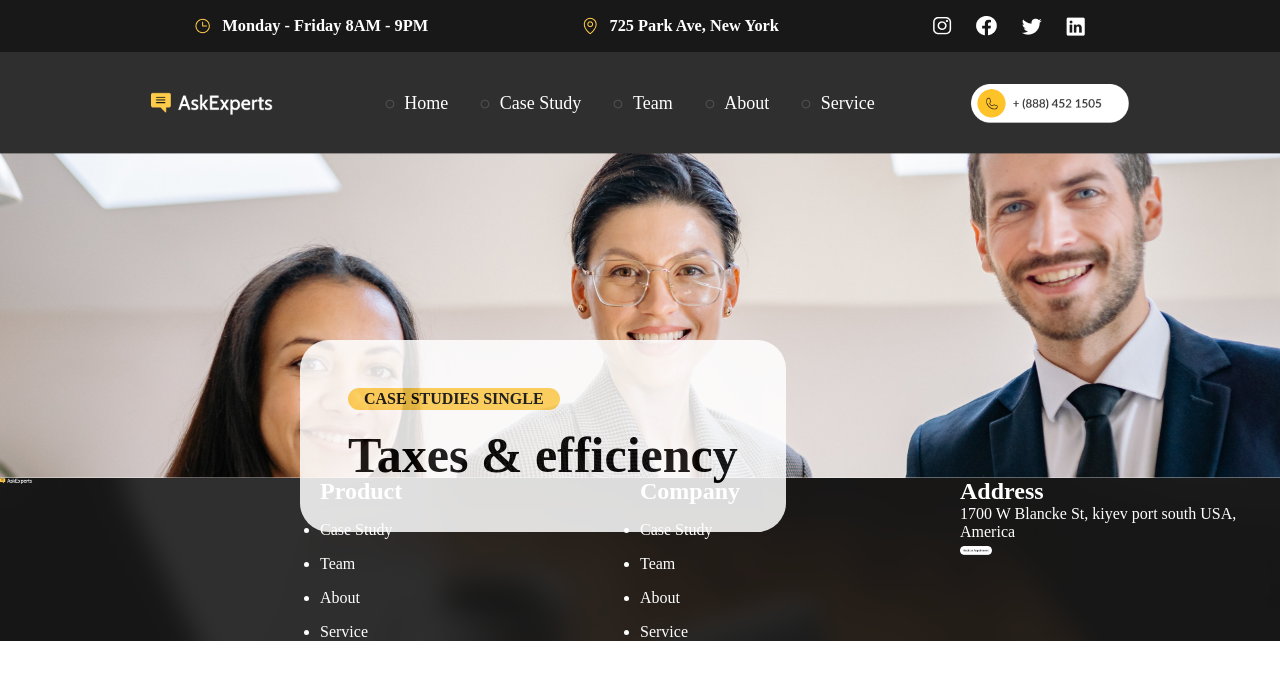
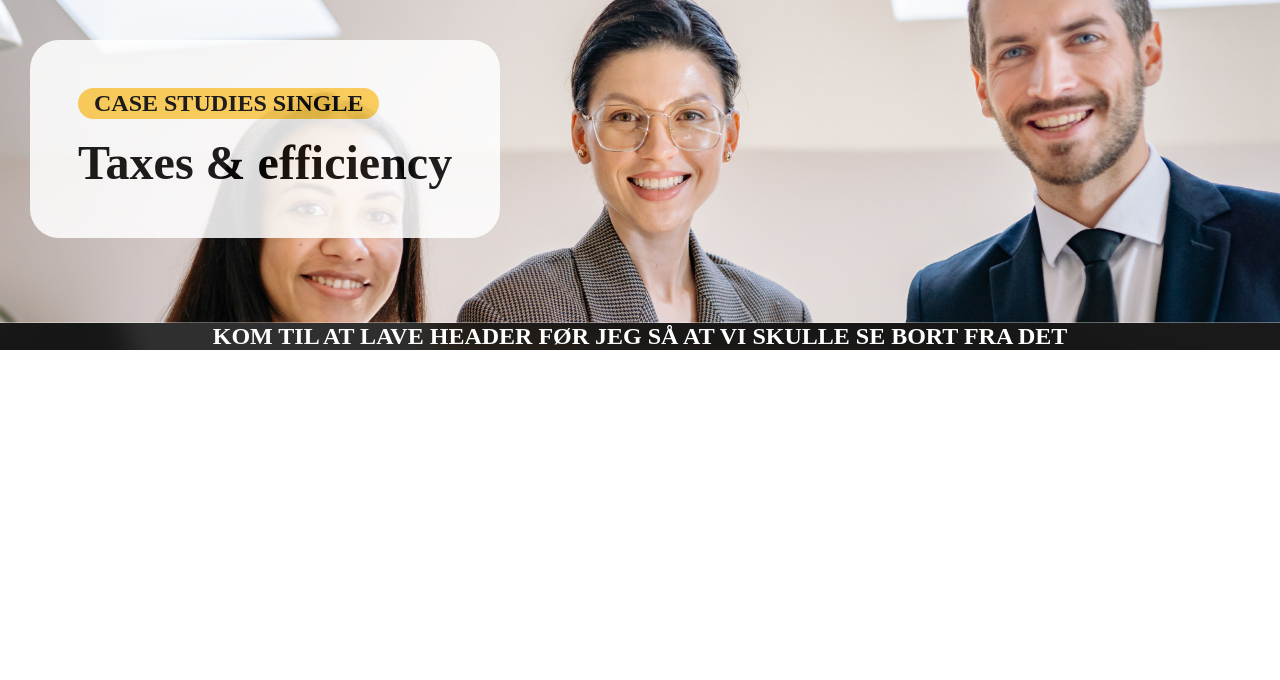
Before and after one commit to Banemann/faithful-fireball, an Astro site: page /case in a window 1280 px wide. Built offline with nearby package versions, Linux system fonts and the light colour scheme; Astro itself is replaced by a stand-in of ours.

Commit message:
refleksion

```diff
--- a/src/components/Footer.astro
+++ b/src/components/Footer.astro
@@ -5,40 +5,7 @@
 <div class="footer">
 
 
-    <img class="logo" src="/logo.png" alt="" />
-
-
-    <nav>
-      <ul>
-        <h2>Product</h2>
-        <a href="/case"><li>Case Study</li></a>
-        <a href="/team"><li>Team</li></a>
-        <a href="/"><li>About</li></a>
-        <a href="/service"><li>Service</li></a>
-      </ul></nav>
-
-      <nav>
-      <ul>
-        <h2>Company</h2>
-        <a href="/case"><li>Case Study</li></a>
-        <a href="/team"><li>Team</li></a>
-        <a href="/"><li>About</li></a>
-        <a href="/service"><li>Service</li></a>
-      </ul></nav>
-
-<div>
-        <h2>Address</h2>
-        <p>1700 W Blancke St, kiyev
-            port south USA, America
-            </p>
-        <a href=""
-          ><img
-            class="book"
-            src="/footerbutton.png"
-            alt="Book an appointment"
-          /></a
-        >
-    </div>
+    <h2>KOM TIL AT LAVE HEADER FØR JEG SÅ AT VI SKULLE SE BORT FRA DET</h2>
 
 </div>
 
@@ -48,36 +15,9 @@
      background-image: url(/footerimg.png);
      background-repeat: no-repeat;
      background-size: 100%;
-     display: grid;
-     grid-template-columns: 1fr 1fr 1fr 1fr;
+     text-align: center;
+
   }
 
-  a {
-    text-decoration: none;
-    color: white;
-  }
-
-  a:hover {
-    color: grey;
-  }
-
-  ul {
-    display: flex;
-    align-items: center;
-    gap: 1rem;
-    flex-direction: column;
-  }
-
-  .book {
-    width: 10%;
-  }
-
-  .logo {
-    width: 10%;
-  }
-
-  *{
-    width: 100%;
-  }
 
 </style>
--- a/src/components/Hero.astro
+++ b/src/components/Hero.astro
@@ -49,6 +49,30 @@ p {
     max-width: 700px;
 }
 
+@media only screen and (max-width: 1350px) {
+
+    h2 {
+
+    font-size: 3vh;
+}
+
+p {
+    font-size: 6vh;
+
+}
+.cloudbox{
+
+
+       top: 40px;
+       left: 30px;
+    max-height: 30%;
+
+   }
+
+}
+
+
+
 
 
 
--- a/src/layouts/global.css
+++ b/src/layouts/global.css
@@ -21,13 +21,59 @@
 
 
 
-.active img{
-    display: none;
+
+@media only screen and (max-width: 1350px) {
+
+    .header{
+        display: none;
+    }
+
+    .ourvisiondiv, .growingdiv {
+        flex-direction: column;
+        padding: 5% 10%;
+    }
+
+    .ourvisiondiv h2, .growingdiv h2 {
+        font-size: 35px;
+    }
+
+    .ticktext, .teamtext {
+        flex-direction: column;
+    }
+
+    .grid_1-1-1 {
+        display: grid;
+        grid-template-columns: 1fr;
+        gap: 20px;
+        justify-items: center;
+        align-items: center;
+    }
+
+    .grid_1-1-1 > * {
+        display: flex;
+        justify-content: center;
+        align-items: center;
+        text-align: center;
+    }
+
+    .touchbuttondiv img, .ctaabout img, .ctateam img {
+        width: 80%;
+        margin: 0 auto;
+    }
+
+    nav ul {
+        flex-direction: column;
+        align-items: center;
+    }
+
+    .navbar, .blackbar {
+        flex-direction: column;
+        text-align: center;
+    }
+
+    .profileimg, .profileinfo {
+        text-align: center;
+    }
+
+
 }
-
-.active {
-    padding-left: 2rem;
-    background-image: url('../public/dot.png');
-    background-repeat: no-repeat;
-    background-position: left center;
-}
--- a/src/pages/case.astro
+++ b/src/pages/case.astro
@@ -30,4 +30,16 @@ import '../layouts/global.css';
 .info{
 	color: red;
 }
+
+@media only screen and (max-width: 1350px) {
+
+*{
+    display: grid;
+    grid-template-columns: 1fr;
+
+
+}
+
+
+}
 </style>
--- a/src/pages/index.astro
+++ b/src/pages/index.astro
@@ -16,7 +16,7 @@ import '../layouts/global.css';
   </head>
 
 	<main>
-		<Header></Header>
+		<Header class="header"></Header>
 
 		<Hero header="SERVICES" image="/aboutimg.png" info="Creative Services For Boost Your Business Growth"/>
 
@@ -263,4 +263,58 @@ background-color: #F5F5F5;
   padding: 8% 0;
 }
 
+
+@media only screen and (max-width: 1350px) {
+
+*{
+    display: grid;
+    grid-template-columns: 1fr;
+
+
+}
+
+.touchbuttondiv{
+  width:  30%;
+}
+
+.growingdiv{
+  display: flex;
+  justify-content: center;
+  align-items: center;
+
+}
+
+.growingtext{
+  text-align: center;
+  justify-content: center;
+  align-items: center;
+  display: flex;
+  flex-direction: column;
+}
+.teamtext{
+  text-align: center;
+  justify-content: center;
+  align-items: center;
+  display: flex;
+  flex-direction: column;
+}
+.visiontext{
+  text-align: center;
+  justify-content: center;
+  align-items: center;
+  display: flex;
+  flex-direction: column;
+}
+
+.touchbuttondiv img{
+  padding-top: 5%;
+  padding-bottom: 15%;
+}
+
+div:has(img){
+  align-items: center;
+}
+
+}
+
 </style>
--- a/src/pages/service.astro
+++ b/src/pages/service.astro
@@ -30,4 +30,16 @@ import '../layouts/global.css';
 .info{
 	color: red;
 }
+
+@media only screen and (max-width: 1350px) {
+
+*{
+    display: grid;
+    grid-template-columns: 1fr;
+
+
+}
+
+
+}
 </style>
--- a/src/pages/team.astro
+++ b/src/pages/team.astro
@@ -97,6 +97,17 @@ import '../layouts/global.css';
   margin-bottom: 8%;
 }
 
+@media only screen and (max-width: 1350px) {
+
+*{
+    display: grid;
+    grid-template-columns: 1fr;
+
+
+}
+
+
+}
 
 
 </style>
```
Also changed, not shown: README.md.
